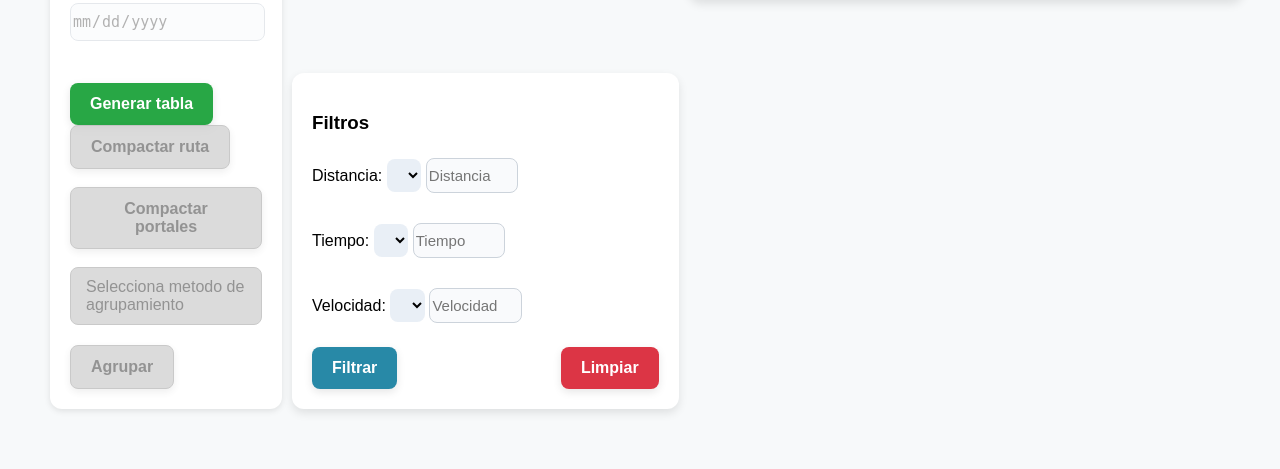
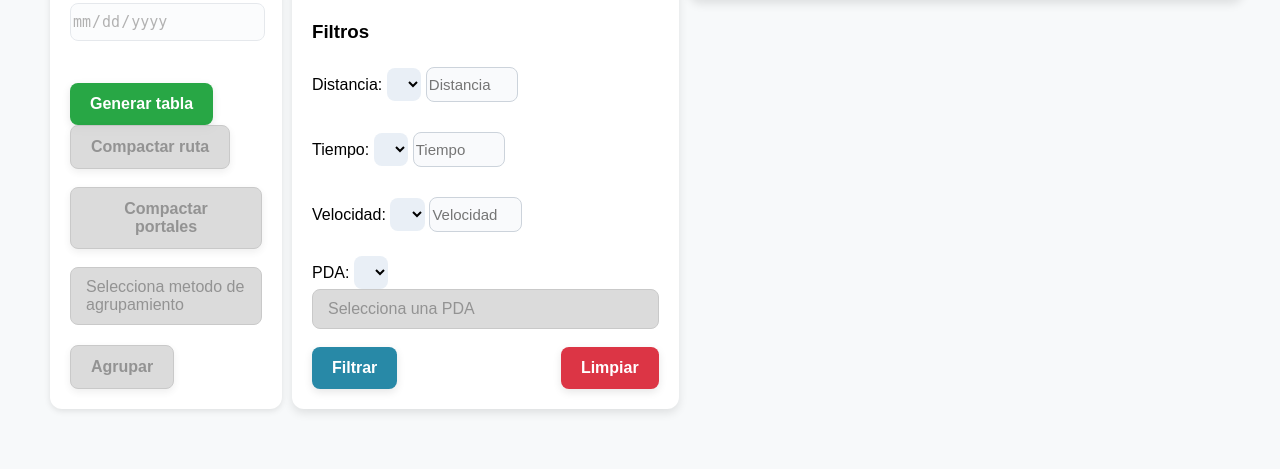
Before and after one commit to vega-martin/CorreosRutas, a Python web app: template Frontend/app/templates/options.html in a window 1280 px wide. Shown: the part 663-1132 px from the top of the page. Run offline with Jinja, Linux system fonts and the light colour scheme; the template is opened without the code that fills it, so the values that code supplies are empty.

Commit message:
Añadido filtro por PDA página options, con signo "=" o "!=" como opciones

```diff
--- a/Frontend/app/static/css/styles.css
+++ b/Frontend/app/static/css/styles.css
@@ -547,6 +547,15 @@ table th {
     animation: spin 1s linear infinite;
 }
 
+#pdaOptionsFilter {
+    max-width: 200px;
+}
+
+#pdaOptionsFilter {
+    width: 100%;
+    max-width: 200px;
+}
+
 @keyframes spin {
     0% { transform: rotate(0deg); }
     100% { transform: rotate(360deg); }
--- a/Frontend/app/static/js/options.js
+++ b/Frontend/app/static/js/options.js
@@ -22,6 +22,11 @@ document.addEventListener("DOMContentLoaded", () => {
     const pdaOptions = document.getElementById('pdaOptions');
     const pdaInput = document.getElementById('pdaInput');
 
+    const pdaBtnFilter = document.getElementById('pdaBtnFilter');
+    const pdaOptionsFilter = document.getElementById('pdaOptionsFilter');
+    const pdaInputFilter = document.getElementById('pdaInputFilter');
+
+
     const waitMessage = document.getElementById('waitMessage');
 
     const fechaInicio = document.getElementById('fechaInicio');
@@ -38,6 +43,8 @@ document.addEventListener("DOMContentLoaded", () => {
     const inputDistancia = document.getElementById('filtroDistancia');
     const inputTiempo = document.getElementById('filtroTiempo');
     const inputVelocidad = document.getElementById('filtroVelocidad');
+    const inputPDA = document.getElementById('pdaInputFilter');
+    const signoPDA = document.getElementById('signoPDA');
 
     // Botones agrupamiento
     const btnAgruparPuntos = document.getElementById('btn-agrupar-puntos');
@@ -346,6 +353,38 @@ document.addEventListener("DOMContentLoaded", () => {
         });
     };
 
+    const cargarPdasFiltrar = (cod) => {
+        fetch(`/pda_por_codired?cod=${encodeURIComponent(cod)}`)
+        .then(response => response.json())
+        .then(data => {
+            const pdas = data.pdas;
+            pdaOptions.innerHTML = "";
+
+            if (pdas.length === 0) {
+                pdaOptions.innerHTML = "<div>No hay PDAs disponibles</div>";
+            } else {
+                // Crear los divs de las opciones
+                pdas.forEach(pda => {
+                    const div = document.createElement("div");
+                    div.dataset.value = pda;
+                    div.textContent = pda;
+
+                    attachPdaClickHandler(div, pda);
+
+                    pdaOptions.appendChild(div);
+                });
+            }
+            // Activar el dropdown
+            pdaBtnFilter.textContent = "Selecciona una PDA";
+            pdaBtnFilter.disabled = false;
+        })
+        .catch(err => {
+            pdaBtnFilter.disabled = false;
+            pdaInput.value = "";
+            pdaBtnFilter.textContent = "PDAs no encontradas";
+        });
+    };
+
     // EventListener para las opciones de pdas
     function attachPdaClickHandler(div, pdaValue) {
         div.addEventListener('click', () => {
@@ -509,6 +548,25 @@ document.addEventListener("DOMContentLoaded", () => {
                 const t_fin = performance.now();
                 console.log("Datos recibidos exitosamente:", data);
 
+                // === Actualizar el select de PDAs en filtros ===
+                const pdas = [...new Set(data.tabla.map(row => row.cod_pda))];
+                pdaOptionsFilter.innerHTML = '';
+                pdas.forEach(pda => {
+                    const div = document.createElement('div');
+                    div.classList.add('option-item');
+                    div.dataset.value = pda;
+                    div.textContent = pda;
+
+                    div.addEventListener('click', () => {
+                        handlePdaFilterSelection(pda);
+                    });
+
+                    pdaOptionsFilter.appendChild(div);
+                });
+
+                // Habilitar botón de filtro PDA
+                pdaBtnFilter.disabled = false;
+
                 // === Actualizar los resultados del resumen ===
                 const resumen = data.resumen;
                 document.getElementById('res-puntos').textContent = resumen.puntos_totales;
@@ -543,6 +601,7 @@ document.addEventListener("DOMContentLoaded", () => {
                     btnAgruparPuntos.style.display = 'inline-block';
                     btnAgruparPuntos.disabled = false;
                 }
+
             })
             .catch(err => {
                 console.error("Error capturado:", err);
@@ -569,6 +628,37 @@ document.addEventListener("DOMContentLoaded", () => {
                 console.error("Error al cargar mapa:", err);
             });
         }
+
+        if (pdaInput.value === "TODAS") {
+            const pdaOptionsFilterContainer = document.getElementById('pdaOptionsFilter');
+            pdaOptionsFilterContainer.innerHTML = "";
+
+            fetch(`/pda_por_codired?cod=${encodeURIComponent(codiredInput.value)}`)
+                .then(response => response.json())
+                .then(data => {
+                    const pdas = data.pdas;
+
+                    if (pdas.length === 0) {
+                        pdaOptionsFilterContainer.innerHTML = "<div>No hay PDAs disponibles</div>";
+                    } else {
+                        pdas.forEach(pda => {
+                            const div = document.createElement("div");
+                            div.dataset.value = pda;
+                            div.textContent = pda;
+
+                            div.addEventListener('click', () => {
+                                pdaInputFilter.value = pda;
+                                pdaOptionsFilterContainer.classList.remove('show');
+                            });
+
+                            pdaOptionsFilterContainer.appendChild(div);
+                        });
+                    }
+                })
+                .catch(err => {
+                    console.error("Error al cargar PDAs para los filtros:", err);
+                });
+        }
     }
 
     if (btnPrev) {
@@ -590,6 +680,7 @@ document.addEventListener("DOMContentLoaded", () => {
     }
 
     if (btnFilter) {
+
         btnFilter.addEventListener('click', (e) => {
             e.preventDefault();
 
@@ -598,9 +689,10 @@ document.addEventListener("DOMContentLoaded", () => {
             const valueDistancia = document.getElementById('filtroDistancia').value;
             const valueTiempo = document.getElementById('filtroTiempo').value;
             const valueVelocidad = document.getElementById('filtroVelocidad').value;
+            const valuePDA = document.getElementById('pdaInputFilter').value;
 
 
-            if (!valueDistancia && !valueTiempo && !valueVelocidad){
+            if (!valueDistancia && !valueTiempo && !valueVelocidad && !valuePDA) {
                 alert("Debes seleccionar algún filtro.");
                 return false;
             }
@@ -610,6 +702,7 @@ document.addEventListener("DOMContentLoaded", () => {
             const inputSignoDistancia = document.getElementById('distancia-signo').value;
             const inputSignoTiempo = document.getElementById('tiempo-signo').value;
             const inputSignoVelocidad = document.getElementById('velocidad-signo').value;
+            const inputSignoPDA = document.getElementById('pda-signo').value;
 
             fetch('/filtrar_registros', {
                 method: 'POST',
@@ -620,7 +713,9 @@ document.addEventListener("DOMContentLoaded", () => {
                     tiempo : valueTiempo,
                     signoTiempo : inputSignoTiempo,
                     velocidad : valueVelocidad,
-                    signoVelocidad : inputSignoVelocidad,
+                    signoVelocidad: inputSignoVelocidad,
+                    pda: valuePDA,
+                    signoPDA: inputSignoPDA
                 })
             })
             .then(response => {
@@ -658,17 +753,40 @@ document.addEventListener("DOMContentLoaded", () => {
 
     }
 
+    if (pdaBtnFilter) {
+        pdaBtnFilter.addEventListener('click', (e) => {
+            e.preventDefault();
+            pdaOptionsFilter.classList.toggle('show');
+        });
+    }
+
+    // Manejar selección de PDA en filtros
+    const handlePdaFilterSelection = (pda) => {
+        pdaBtnFilter.textContent = pda;
+        pdaInputFilter.value = pda;
+        pdaOptionsFilter.classList.remove('show');
+    };
+
+    // Cerrar dropdown al clickear fuera
+    document.addEventListener('click', (e) => {
+        if (!e.target.closest('#pdaBtnFilter') && !e.target.closest('#pdaOptionsFilter')) {
+            pdaOptionsFilter.classList.remove('show');
+        }
+    });
+
     if (btnLimpiar) {
 
         function limpiarFiltros() {
             inputDistancia.value = '';
             inputTiempo.value = '';
             inputVelocidad.value = '';
+            inputPDA.value = '';  // Limpiar el campo PDA
 
             // Establecer signos por defecto
             document.getElementById('distancia-signo').value = 'menor';
             document.getElementById('tiempo-signo').value = 'menor';
             document.getElementById('velocidad-signo').value = 'menor';
+            document.getElementById('pda-signo').value = 'igual';
 
             // Reiniciar el estado de filtrado
             filtradoActivo = false;
--- a/Frontend/app/templates/options.html
+++ b/Frontend/app/templates/options.html
@@ -155,6 +155,21 @@
                     <input type="number" name="filtroVelocidad" id="filtroVelocidad" placeholder="Velocidad">
                     <br><br>
 
+                    <label for="filtro-pda">PDA:</label>
+                    <select class="select-sign-btn" name="pda-signo" id="pda-signo">
+                        <option value="igual">=</option>
+                        <option value="no-igual">&ne;</option>
+                    </select>
+
+                    <button type="button" class="select-btn" id="pdaBtnFilter" disabled>Selecciona una PDA</button>
+                    <div class="options" id="pdaOptionsFilter">
+                        <!-- Las opciones se llenan dinámicamente con JavaScript -->
+                    </div>
+
+                    <input type="hidden" name="pda" id="pdaInputFilter">
+
+                    <br><br>
+
                     <!-- Divisón botones de filtros -->
                     <div class="filter-actions">
                         <!-- Botón para aplicar filtros -->
```
Also changed, not shown: Frontend/app/controllers/options.py (+16 -1 lines).
